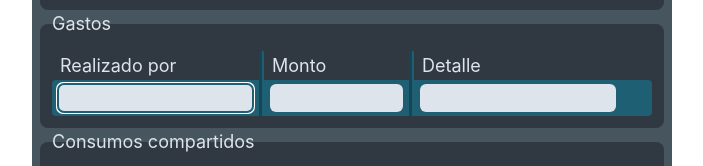
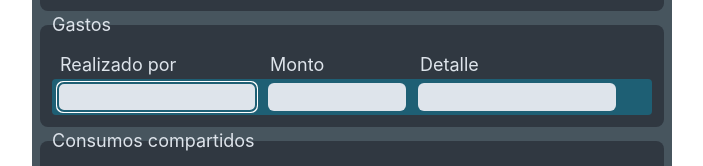
Before and after one commit to ffranco-a/CheckPlease, a React (Create React App) app in the folder check-please/: page /main in a window 1280 px wide. Shown: the part 295-461 px from the top of the page, without its empty margins (288-991 px from the left). Built offline with nearby package versions, Linux system fonts and the light colour scheme.

Commit message:
pequeña mejora visual en tabla gastos

```diff
--- a/check-please/src/components/main/GastoAgregar.jsx
+++ b/check-please/src/components/main/GastoAgregar.jsx
@@ -45,7 +45,7 @@ function AgregarGasto({ agregarGasto, grupo, agregarPersona, categorias, setCate
   return (
     <div className='box-border'>
       <form onSubmit={handleAgregarGasto} className='grid grid-cols-3-expenses'>
-        <label className='custom-table-left-column custom-table-top-cell'>
+        <label /* className='custom-table-left-column custom-table-top-cell' */>
           <span className='ml-2'>Realizado por</span>
           <div className='custom-table-cell custom-table-left-side h-9'>
             <input
@@ -64,14 +64,14 @@ function AgregarGasto({ agregarGasto, grupo, agregarPersona, categorias, setCate
           {grupo.cantidad > 0 && grupo.personas.map((persona, i) => <option key={i} value={persona.nombre} className='capitalize' />)}
         </datalist>
 
-        <label className='custom-table-center-column custom-table-top-cell'>
+        <label /* className='custom-table-center-column custom-table-top-cell' */>
           <span className='ml-2'>Monto</span>
           <div className='custom-table-cell h-9'>
             <input type='number' name='monto' value={gasto.monto} onChange={handleNuevoGasto} className='input-style w-full' />
           </div>
         </label>
 
-        <label className='custom-table-right-column custom-table-top-cell'>
+        <label /* className='custom-table-right-column custom-table-top-cell' */>
           <span className='ml-2'>Detalle</span>
           <div className='custom-table-cell h-9'>
             <input type='text' name='detalle' list='detalle' value={gasto.detalle} onChange={handleNuevoGasto} className='input-style w-full' />
```
